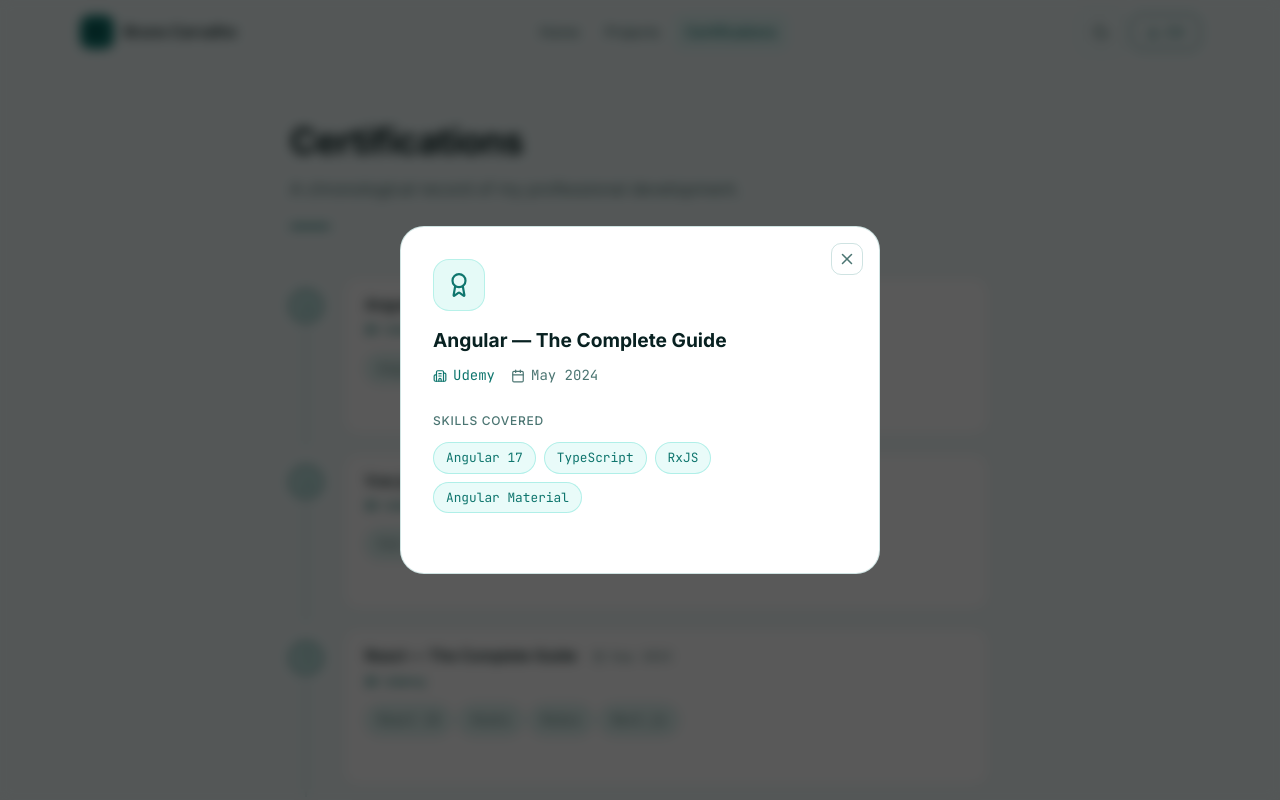
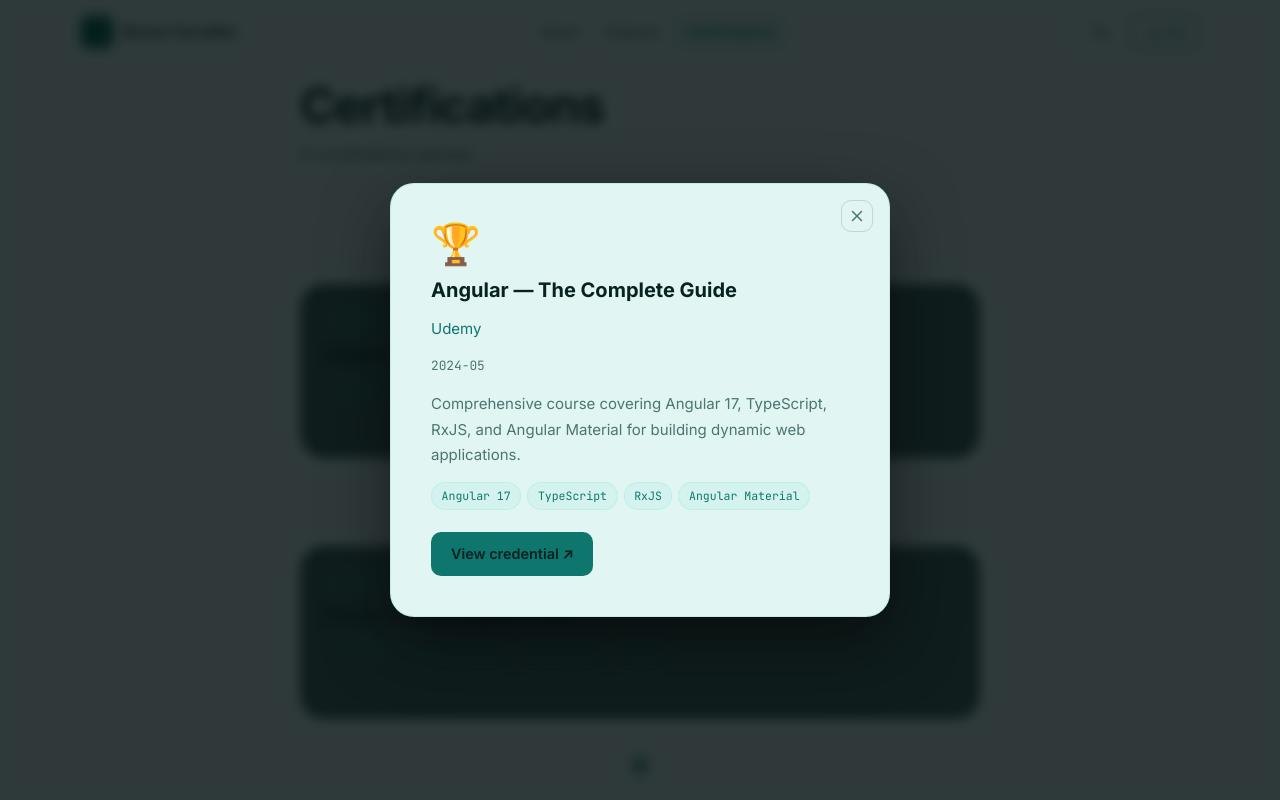
Before and after one commit to Ekkl3s1a/bruno-carvalho-portfolio, a Vue app: page /#/certifications in a window 1280 px wide. Both pictures are taken after a click on the button 666 px from the left and 355 px from the top of the page. Shown: the top 800 px of the page. Built offline with nearby package versions, Linux system fonts and the light colour scheme.

Commit message:
CertificationsView com timeline + modal

```diff
--- a/src/stores/certifications.ts
+++ b/src/stores/certifications.ts
@@ -7,6 +7,7 @@
     {
       id: 1,
       title: 'Angular — The Complete Guide',
+      description: 'Comprehensive course covering Angular 17, TypeScript, RxJS, and Angular Material for building dynamic web applications.',
       issuer: 'Udemy',
       date: '2024-05',
       credentialUrl: '#',
@@ -15,6 +16,7 @@
     {
       id: 2,
       title: 'Vue.js 3 – The Complete Guide',
+      description: 'Comprehensive course covering Vue 3, Composition API, Vue Router, and Pinia for building modern web applications.',
       issuer: 'Udemy',
       date: '2024-01',
       credentialUrl: '#',
@@ -23,6 +25,7 @@
     {
       id: 3,
       title: 'React — The Complete Guide',
+      description: 'Comprehensive course covering React 18, Hooks, Redux, and Next.js for building dynamic web applications.',
       issuer: 'Udemy',
       date: '2023-09',
       credentialUrl: '#',
@@ -31,6 +34,7 @@
     {
       id: 4,
       title: 'TypeScript Masterclass',
+      description: 'In-depth course covering TypeScript fundamentals, advanced types, generics, decorators, and type guards for building robust applications.',
       issuer: 'Udemy',
       date: '2023-06',
       credentialUrl: '#',
@@ -39,6 +43,7 @@
     {
       id: 5,
       title: 'Python & FastAPI – REST APIs',
+      description: 'Comprehensive course covering Python, FastAPI, Pydantic, and SQLAlchemy for building high-performance REST APIs.',
       issuer: 'Udemy',
       date: '2023-03',
       credentialUrl: '#',
@@ -47,6 +52,7 @@
     {
       id: 6,
       title: 'Advanced CSS and SCSS',
+      description: 'In-depth course covering advanced CSS techniques, SCSS features, Flexbox, Grid, and CSS animations for creating responsive and visually appealing web designs.',
       issuer: 'Udemy',
       date: '2022-11',
       credentialUrl: '#',
@@ -54,5 +60,9 @@
     },
   ])
 
-  return { certifications }
+  function getById(id: number) {
+    return certifications.value.find(c => c.id === id) ?? null
+  }
+
+  return { certifications, getById }
 })
--- a/src/types/index.ts
+++ b/src/types/index.ts
@@ -22,6 +22,7 @@
 export interface Certification {
   id: number
   title: string
+  description?: string
   issuer: string
   date: string           // 'YYYY-MM'
   credentialUrl?: string
--- a/src/views/CertificationsView.vue
+++ b/src/views/CertificationsView.vue
@@ -1,481 +1,334 @@
 <script setup lang="ts">
-import { ref, onMounted, onBeforeUnmount } from 'vue'
-import { Award, ExternalLink, X, Calendar, Building2 } from 'lucide-vue-next'
-import { useCertificationsStore } from '@/stores/certifications'
+import { ref } from 'vue'
+import { useCertificationsStore }  from '@/stores/certifications'
 import ScrollReveal from '@/components/shared/ScrollReveal.vue'
-import SectionTitle from '@/components/shared/SectionTitle.vue'
-import SkillTag from '@/components/shared/SkillTag.vue'
-import type { Certification } from '@/types'
 
-const certStore = useCertificationsStore()
+const certs  = useCertificationsStore()
+const active = ref<number | null>(null)
 
-// ── Modal ─────────────────────────────────────────────────────
-const selected = ref<Certification | null>(null)
-const modalEl  = ref<HTMLElement>()
+function open(id: number)  { active.value = id }
+function close()           { active.value = null }
 
-function open(cert: Certification) {
-  selected.value = cert
-  document.body.style.overflow = 'hidden'
-  // Foca o modal depois do DOM actualizar
-  setTimeout(() => modalEl.value?.focus(), 50)
-}
-
-function close() {
-  selected.value = null
-  document.body.style.overflow = ''
-}
-
-function handleKeydown(e: KeyboardEvent) {
-  if (e.key === 'Escape') close()
-}
-
-onMounted(() => document.addEventListener('keydown', handleKeydown))
-onBeforeUnmount(() => {
-  document.removeEventListener('keydown', handleKeydown)
-  document.body.style.overflow = ''
-})
-
-// ── Helpers ───────────────────────────────────────────────────
-function formatDate(date: string) {
-  const [year, month] = date.split('-')
-  const months = ['Jan','Feb','Mar','Apr','May','Jun',
-                  'Jul','Aug','Sep','Oct','Nov','Dec']
-  return `${months[+month - 1]} ${year}`
-}
+// Close on Escape
+function onKey(e: KeyboardEvent) { if (e.key === 'Escape') close() }
 </script>
 
 <template>
-  <div class="certs-page">
-    <div class="certs-page__container">
+  <div class="certs-view" @keydown="onKey">
+    <div class="certs-view__container">
 
       <ScrollReveal>
-        <SectionTitle
-          title="Certifications"
-          subtitle="A chronological record of my professional development."
-        />
+        <header class="certs-view__header">
+          <h1 class="certs-view__title">Certifications</h1>
+          <p  class="certs-view__sub">
+            {{ certs.certifications.length }} certifications earned.
+          </p>
+        </header>
       </ScrollReveal>
 
-      <!-- Timeline completa -->
-      <div class="timeline">
-        <ScrollReveal
-          v-for="(cert, i) in certStore.certifications"
+      <!-- Timeline -->
+      <ol class="cert-timeline" aria-label="Certifications timeline">
+        <li
+          v-for="(cert, i) in certs.certifications"
           :key="cert.id"
-          :delay="i * 80"
+          class="cert-timeline__item"
         >
-          <div class="timeline__item">
-
-            <!-- Dot + linha vertical -->
-            <div class="timeline__aside" aria-hidden="true">
-              <div class="timeline__dot">
-                <Award :size="13" />
-              </div>
-              <div
-                v-if="i < certStore.certifications.length - 1"
-                class="timeline__line"
-              />
+          <ScrollReveal :delay="i * 80">
+            <div class="cert-timeline__connector" aria-hidden="true">
+              <div class="cert-timeline__dot" />
+              <div class="cert-timeline__line" />
             </div>
 
-            <!-- Card clicável -->
             <button
-              class="timeline__card"
+              class="cert-card"
               :aria-label="`View details for ${cert.title}`"
-              @click="open(cert)"
+              @click="open(cert.id)"
             >
-              <div class="timeline__card-header">
-                <div class="timeline__card-info">
-                  <h3 class="timeline__card-title">{{ cert.title }}</h3>
-                  <span class="timeline__card-issuer">
-                    <Building2 :size="12" aria-hidden="true" />
-                    {{ cert.issuer }}
-                  </span>
-                </div>
-                <time
-                  class="timeline__card-date"
-                  :datetime="cert.date"
-                >
-                  <Calendar :size="12" aria-hidden="true" />
-                  {{ formatDate(cert.date) }}
-                </time>
+              <div class="cert-card__meta">
+                <span class="cert-card__date">{{ cert.date }}</span>
+                <span class="cert-card__issuer">{{ cert.issuer }}</span>
               </div>
-
-              <div class="timeline__card-skills">
-                <SkillTag
-                  v-for="skill in cert.skills"
-                  :key="skill"
-                  :label="skill"
-                />
+              <h2 class="cert-card__title">{{ cert.title }}</h2>
+              <div class="cert-card__tags">
+                <span
+                  v-for="tag in cert.skills"
+                  :key="tag"
+                  class="cert-card__tag"
+                >{{ tag }}</span>
               </div>
-
-              <span class="timeline__card-hint" aria-hidden="true">
-                Click for details
-              </span>
+              <span class="cert-card__cta">View details →</span>
             </button>
-
-          </div>
-        </ScrollReveal>
-      </div>
+          </ScrollReveal>
+        </li>
+      </ol>
     </div>
 
-    <!-- ── Modal ── Teleport escapa o stacking context ─────── -->
+    <!-- Modal -->
     <Teleport to="body">
       <Transition name="modal">
         <div
-          v-if="selected"
-          class="modal-overlay"
+          v-if="active"
+          class="cert-modal-backdrop"
           role="dialog"
           aria-modal="true"
-          :aria-labelledby="`modal-title-${selected.id}`"
+          :aria-label="certs.getById(active)?.title"
           @click.self="close"
         >
-          <div
-            ref="modalEl"
-            class="modal"
-            tabindex="-1"
-          >
-            <!-- Close -->
-            <button
-              class="modal__close"
-              aria-label="Close modal"
-              @click="close"
-            >
-              <X :size="18" aria-hidden="true" />
+          <div class="cert-modal" v-if="certs.getById(active) as any">
+            <button class="cert-modal__close" aria-label="Close" @click="close">
+              <svg xmlns="http://www.w3.org/2000/svg" width="18" height="18" viewBox="0 0 24 24"
+                fill="none" stroke="currentColor" stroke-width="2"
+                stroke-linecap="round" stroke-linejoin="round">
+                <path d="M18 6 6 18M6 6l12 12"/>
+              </svg>
             </button>
 
-            <!-- Icon -->
-            <div class="modal__icon" aria-hidden="true">
-              <Award :size="26" />
+            <div class="cert-modal__award" aria-hidden="true">🏆</div>
+            <h2 class="cert-modal__title">{{ certs.getById(active)?.title }}</h2>
+            <p  class="cert-modal__issuer">{{ certs.getById(active)?.issuer }}</p>
+            <p  class="cert-modal__date">{{ certs.getById(active)?.date }}</p>
+
+            <p v-if="certs.getById(active)?.description" class="cert-modal__desc">
+              {{ certs.getById(active)?.description }}
+            </p>
+
+            <div class="cert-modal__tags">
+              <span
+                v-for="tag in certs.getById(active)?.skills"
+                :key="tag"
+                class="cert-card__tag"
+              >{{ tag }}</span>
             </div>
 
-            <!-- Content -->
-            <h2 :id="`modal-title-${selected.id}`" class="modal__title">
-              {{ selected.title }}
-            </h2>
-
-            <div class="modal__meta">
-              <span class="modal__issuer">
-                <Building2 :size="14" aria-hidden="true" />
-                {{ selected.issuer }}
-              </span>
-              <span class="modal__date">
-                <Calendar :size="14" aria-hidden="true" />
-                {{ formatDate(selected.date) }}
-              </span>
-            </div>
-
-            <!-- Skills -->
-            <div class="modal__skills">
-              <p class="modal__skills-label">Skills covered</p>
-              <div class="modal__skills-list">
-                <SkillTag
-                  v-for="skill in selected.skills"
-                  :key="skill"
-                  :label="skill"
-                  variant="primary"
-                />
-              </div>
-            </div>
-
-            <!-- Credential link -->
             <a
-              v-if="selected.credentialUrl && selected.credentialUrl !== '#'"
-              :href="selected.credentialUrl"
-              target="_blank"
-              rel="noopener noreferrer"
-              class="modal__cta"
+              v-if="certs.getById(active)?.credentialUrl"
+              :href="certs.getById(active)?.credentialUrl"
+              target="_blank" rel="noopener noreferrer"
+              class="cert-modal__link"
             >
-              <ExternalLink :size="16" aria-hidden="true" />
-              View credential
+              View credential ↗
             </a>
           </div>
         </div>
       </Transition>
     </Teleport>
-
   </div>
 </template>
 
 <style lang="scss" scoped>
 @use '@/styles/mixins' as *;
 
-// ── Page ──────────────────────────────────────────────────────
+.certs-view {
+  padding-top: 5rem;
+  min-height: 100vh;
 
-.certs-page {
-  padding-top: calc(var(--header-height) + 3.5rem);
-  padding-bottom: 5rem;
+  &__container { @include container; max-width: 760px; }
 
-  &__container {
-    @include container;
-    max-width: 780px;
+  &__header  { margin-bottom: 3rem; }
+  &__title   {
+    font-size: clamp(2rem, 5vw, 3rem);
+    font-weight: 700;
+    letter-spacing: -.025em;
+    color: var(--color-text);
   }
+  &__sub     { margin-top: .5rem; color: var(--color-text-muted); }
 }
 
 // ── Timeline ──────────────────────────────────────────────────
-
-.timeline {
-  display: flex;
-  flex-direction: column;
+.cert-timeline {
+  list-style: none;
+  padding: 0;
+  margin: 0;
+  padding-bottom: 4rem;
 
   &__item {
     display: grid;
-    grid-template-columns: 32px 1fr;
+    //grid-template-columns: 28px 1fr;
     gap: 0 1.25rem;
+    margin-bottom: 0;
   }
 
-  // Coluna esquerda
-  &__aside {
+  &__connector {
     display: flex;
     flex-direction: column;
     align-items: center;
-    padding-top: 0.9rem;
+    padding-top: 1.25rem;
   }
 
   &__dot {
-    width: 32px;
-    height: 32px;
+    width: 12px;
+    height: 12px;
     border-radius: 50%;
-    background: rgba(45, 212, 191, 0.10);
-    border: 2px solid var(--color-primary);
-    display: flex;
-    align-items: center;
-    justify-content: center;
-    color: var(--color-primary);
+    background: var(--color-primary);
+    border: 2px solid var(--color-bg);
+    box-shadow: 0 0 0 2px var(--color-primary);
     flex-shrink: 0;
     z-index: 1;
-    transition: background var(--transition-base);
-
-    .timeline__item:has(.timeline__card:hover) & {
-      background: rgba(45, 212, 191, 0.22);
-    }
   }
 
   &__line {
     flex: 1;
-    width: 2px;
-    background: var(--color-border);
-    margin-block: 6px;
-    min-height: 1.5rem;
-  }
-
-  // Card (button reset)
-  &__card {
-    background: var(--color-card);
-    border: 1px solid var(--color-border);
-    border-radius: var(--radius-lg);
-    padding: 1.125rem 1.375rem;
-    margin-bottom: 1rem;
-    display: flex;
-    flex-direction: column;
-    gap: 0.75rem;
-    text-align: left;
-    cursor: pointer;
-    width: 100%;
-    font-family: var(--font-sans);
-    position: relative;
-    transition:
-      border-color var(--transition-base),
-      transform var(--transition-base),
-      box-shadow var(--transition-base);
-
-    &:hover {
-      border-color: var(--color-primary);
-      transform: translateX(4px);
-      box-shadow: var(--shadow-glow);
-    }
-
-    &-header {
-      display: flex;
-      align-items: flex-start;
-      justify-content: space-between;
-      gap: 1rem;
-      flex-wrap: wrap;
-    }
-
-    &-title {
-      font-size: 0.9375rem;
-      font-weight: 600;
-      color: var(--color-text);
-      margin-bottom: 0.25rem;
-    }
-
-    &-issuer {
-      display: flex;
-      align-items: center;
-      gap: 0.375rem;
-      font-size: 0.8125rem;
-      color: var(--color-primary);
-    }
-
-    &-date {
-      display: flex;
-      align-items: center;
-      gap: 0.375rem;
-      font-family: var(--font-mono);
-      font-size: 0.8rem;
-      color: var(--color-text-muted);
-      white-space: nowrap;
-      flex-shrink: 0;
-    }
-
-    &-skills {
-      display: flex;
-      flex-wrap: wrap;
-      gap: 0.375rem;
-    }
-
-    // Hint subtil — só aparece no hover
-    &-hint {
-      font-size: 0.75rem;
-      color: var(--color-text-muted);
-      font-family: var(--font-mono);
-      opacity: 0;
-      transition: opacity var(--transition-base);
-    }
-
-    &:hover &-hint { opacity: 1; }
+    width: 1px;
+    background: linear-gradient(
+      to bottom,
+      rgba(45, 212, 191, .4),
+      rgba(45, 212, 191, .08)
+    );
+    min-height: 2rem;
+    margin-top: 4px;
   }
 }
 
+// ── Cert card ─────────────────────────────────────────────────
+.cert-card {
+  display: flex;
+  flex-direction: column;
+  gap: .625rem;
+  width: 100%;
+  text-align: left;
+  background: var(--color-glass-bg);
+  border: 1px solid var(--color-glass-border);
+  border-radius: var(--radius-xl);
+  backdrop-filter: blur(14px);
+  padding: 1.375rem 1.5rem;
+  cursor: pointer;
+  margin-bottom: 1.25rem;
+  transition:
+    border-color var(--transition-base),
+    transform    var(--transition-base),
+    box-shadow   var(--transition-base);
+
+  &:hover {
+    border-color: rgba(45, 212, 191, .38);
+    transform: translateX(4px);
+    box-shadow: -4px 0 0 0 var(--color-primary), 0 4px 24px rgba(0, 0, 0, .12);
+  }
+
+  &__meta {
+    display: flex;
+    align-items: center;
+    gap: .75rem;
+  }
+
+  &__date {
+    font-family: var(--font-mono);
+    font-size: .72rem;
+    color: var(--color-primary);
+    background: rgba(45, 212, 191, .08);
+    border: 1px solid rgba(45, 212, 191, .16);
+    padding: 2px 8px;
+    border-radius: var(--radius-pill);
+  }
+
+  &__issuer {
+    font-size: .8125rem;
+    color: var(--color-text-muted);
+  }
+
+  &__title {
+    font-size: 1.0625rem;
+    font-weight: 600;
+    color: var(--color-text);
+    margin: 0;
+    line-height: 1.3;
+  }
+
+  &__tags {
+    display: flex;
+    flex-wrap: wrap;
+    gap: .375rem;
+  }
+
+  &__tag {
+    font-family: var(--font-mono);
+    font-size: .72rem;
+    padding: .2rem .6rem;
+    background: rgba(45, 212, 191, .06);
+    border: 1px solid rgba(45, 212, 191, .14);
+    border-radius: var(--radius-pill);
+    color: var(--color-primary);
+    white-space: nowrap;
+  }
+
+  &__cta {
+    font-size: .8125rem;
+    color: var(--color-primary);
+    opacity: 0;
+    transition: opacity var(--transition-base);
+    font-family: var(--font-mono);
+  }
+  &:hover &__cta { opacity: 1; }
+}
+
 // ── Modal ─────────────────────────────────────────────────────
-
-.modal-overlay {
+.cert-modal-backdrop {
   position: fixed;
   inset: 0;
   z-index: 500;
-  background: rgba(0, 0, 0, 0.65);
+  background: rgba(4, 15, 15, .82);
   backdrop-filter: blur(6px);
-  -webkit-backdrop-filter: blur(6px);
   display: flex;
   align-items: center;
   justify-content: center;
   padding: 1.5rem;
 }
 
-.modal {
-  background: var(--color-card);
-  border: 1px solid var(--color-border);
+.cert-modal {
+  position: relative;
+  background: var(--color-surface);
+  border: 1px solid rgba(45, 212, 191, .2);
   border-radius: var(--radius-xl);
-  padding: 2rem;
-  max-width: 480px;
+  padding: 2.5rem;
+  max-width: 500px;
   width: 100%;
-  position: relative;
-  outline: none; // tabindex="-1", foco gerido pelo JS
+  display: flex;
+  flex-direction: column;
+  gap: .875rem;
+  box-shadow: 0 24px 64px rgba(0, 0, 0, .5);
 
   &__close {
     position: absolute;
-    top: 1rem;
-    right: 1rem;
-    display: flex;
-    align-items: center;
-    justify-content: center;
-    width: 32px;
-    height: 32px;
+    top: 1rem; right: 1rem;
+    width: 32px; height: 32px;
+    display: flex; align-items: center; justify-content: center;
+    background: transparent;
+    border: 1px solid var(--color-border);
     border-radius: var(--radius-md);
-    border: 1px solid var(--color-border);
-    background: transparent;
     color: var(--color-text-muted);
     cursor: pointer;
     transition: all var(--transition-base);
-
-    &:hover {
-      border-color: var(--color-primary);
-      color: var(--color-primary);
-    }
+    &:hover { border-color: var(--color-primary); color: var(--color-primary); }
   }
 
-  &__icon {
-    width: 52px;
-    height: 52px;
-    border-radius: var(--radius-lg);
-    background: rgba(45, 212, 191, 0.12);
-    border: 1px solid rgba(45, 212, 191, 0.25);
-    color: var(--color-primary);
-    display: flex;
-    align-items: center;
-    justify-content: center;
-    margin-bottom: 1.125rem;
-  }
+  &__award { font-size: 2.5rem; line-height: 1; }
+  &__title  { font-size: 1.25rem; font-weight: 700; color: var(--color-text); margin: 0; }
+  &__issuer { font-size: .9375rem; color: var(--color-primary); margin: 0; }
+  &__date   { font-family: var(--font-mono); font-size: .8rem; color: var(--color-text-muted); margin: 0; }
+  &__desc   { font-size: .9375rem; color: var(--color-text-muted); line-height: 1.7; margin: 0; }
 
-  &__title {
-    font-size: 1.2rem;
-    font-weight: 700;
-    color: var(--color-text);
-    margin-bottom: 0.75rem;
-    padding-right: 2rem; // espaço para o botão close
-  }
+  &__tags { display: flex; flex-wrap: wrap; gap: .375rem; }
 
-  &__meta {
-    display: flex;
-    flex-wrap: wrap;
-    gap: 1rem;
-    margin-bottom: 1.5rem;
-  }
-
-  &__issuer,
-  &__date {
-    display: flex;
-    align-items: center;
-    gap: 0.375rem;
-    font-size: 0.875rem;
-    font-family: var(--font-mono);
-  }
-
-  &__issuer { color: var(--color-primary); }
-  &__date   { color: var(--color-text-muted); }
-
-  &__skills {
-    margin-bottom: 1.75rem;
-
-    &-label {
-      font-size: 0.75rem;
-      font-weight: 500;
-      color: var(--color-text-muted);
-      text-transform: uppercase;
-      letter-spacing: 0.06em;
-      margin-bottom: 0.625rem;
-    }
-
-    &-list {
-      display: flex;
-      flex-wrap: wrap;
-      gap: 0.5rem;
-    }
-  }
-
-  &__cta {
+  &__link {
     display: inline-flex;
     align-items: center;
-    gap: 0.5rem;
-    font-size: 0.9rem;
-    font-weight: 500;
-    color: var(--color-primary);
-    border: 1px solid var(--color-primary);
-    padding: 0.625rem 1.25rem;
+    gap: .4rem;
+    margin-top: .5rem;
+    padding: .625rem 1.25rem;
+    background: var(--color-primary);
+    color: #082121;
     border-radius: var(--radius-md);
+    font-size: .9rem;
+    font-weight: 600;
     text-decoration: none;
-    transition: background var(--transition-base);
-
-    &:hover { background: rgba(45, 212, 191, 0.08); }
+    align-self: flex-start;
+    transition: all var(--transition-base);
+    &:hover { background: var(--color-secondary); transform: translateY(-1px); }
   }
 }
 
-// ── Modal transitions ─────────────────────────────────────────
-
-.modal-enter-active,
-.modal-leave-active {
-  transition: opacity 0.22s ease;
-
-  .modal {
-    transition: transform 0.22s ease, opacity 0.22s ease;
-  }
-}
-
-.modal-enter-from,
-.modal-leave-to {
-  opacity: 0;
-
-  .modal {
-    transform: scale(0.95) translateY(12px);
-    opacity: 0;
-  }
-}
+// Modal transitions
+.modal-enter-active { transition: all .25s cubic-bezier(.34, 1.2, .64, 1); }
+.modal-leave-active { transition: all .18s ease-in; }
+.modal-enter-from   { opacity: 0; .cert-modal { transform: scale(.92) translateY(16px); } }
+.modal-leave-to     { opacity: 0; .cert-modal { transform: scale(.96) translateY(-8px); } }
 </style>
```
